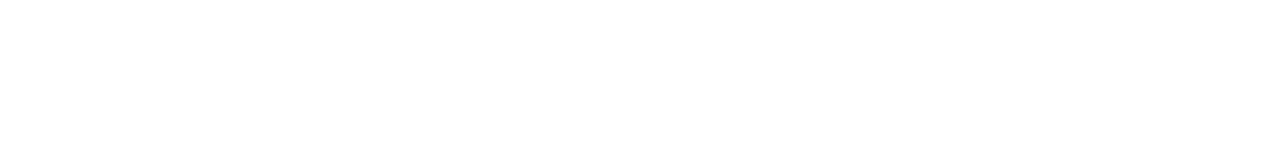
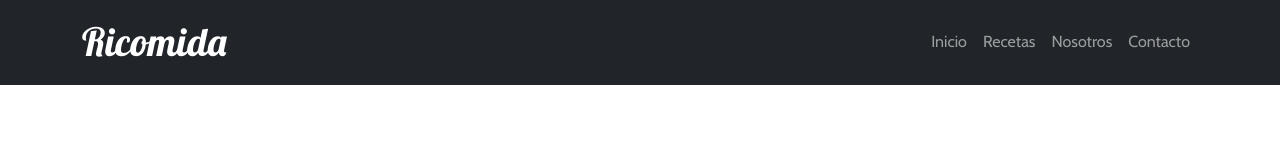
Before and after one commit to RvndomPlvyer/Ricomida, a plain HTML site: page index.html in a window 1280 px wide. Drawn offline with nearby package versions, Linux system fonts and the light colour scheme.

Commit message:
ADD: Navbar

```diff
--- a/assets/css/style.css
+++ b/assets/css/style.css
@@ -0,0 +1,14 @@
+html, body{
+    padding: 0;
+    margin: 0;
+    border: 0;
+}
+
+body{
+    font-family: "Cabin", sans-serif;
+}
+
+.nav-titulo{
+    font-family: "Lobster", cursive;
+    font-size: 39px;
+}
--- a/index.html
+++ b/index.html
@@ -28,6 +28,24 @@
 </head>
 <body>
 
+    <!-- Barra de navegación -->
+    <nav class="navbar navbar-dark bg-dark navbar-expand-lg text-white px-4">
+        <div class="container">
+          <a class="navbar-brand nav-titulo" href="#">Ricomida</a>
+          <button class="navbar-toggler" type="button" data-bs-toggle="collapse" data-bs-target="#navbarNav" aria-controls="navbarNav" aria-expanded="false" aria-label="Toggle navigation">
+            <span class="navbar-toggler-icon"></span>
+          </button>
+          <div class="collapse navbar-collapse" id="navbarNav">
+            <ul class="navbar-nav ms-auto">
+                <a class="nav-link nav-item" href="#">Inicio</a>
+                <a class="nav-link nav-item" href="#">Recetas</a>
+                <a class="nav-link nav-item" href="#">Nosotros</a>
+                <a class="nav-link nav-item href="#"">Contacto</a>
+            </ul>
+          </div>
+        </div>
+      </nav>
+
 
     <!-- CDN JS Bootstrap -->
     <script src="https://cdn.jsdelivr.net/npm/bootstrap@5.3.3/dist/js/bootstrap.bundle.min.js" integrity="sha384-YvpcrYf0tY3lHB60NNkmXc5s9fDVZLESaAA55NDzOxhy9GkcIdslK1eN7N6jIeHz" crossorigin="anonymous"></script>
```
